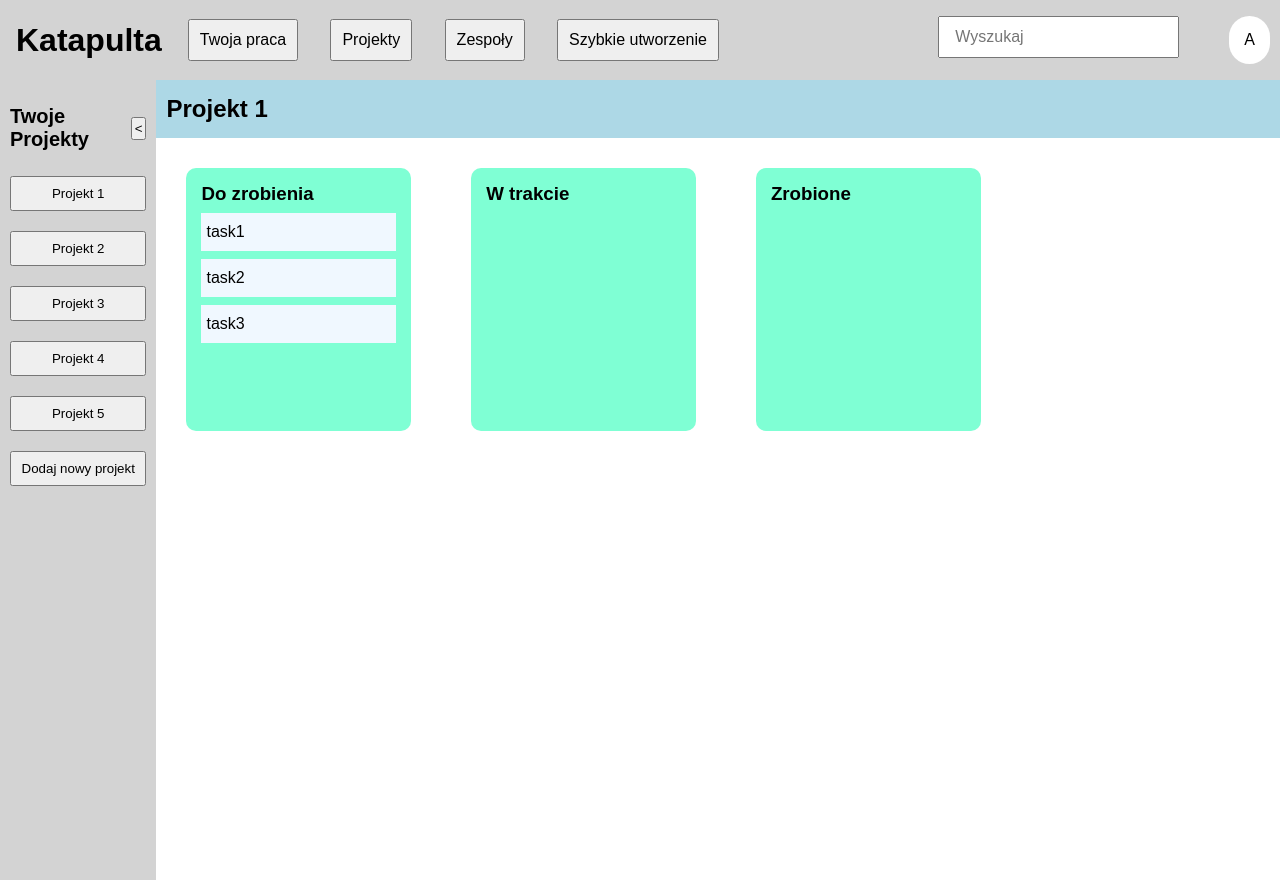
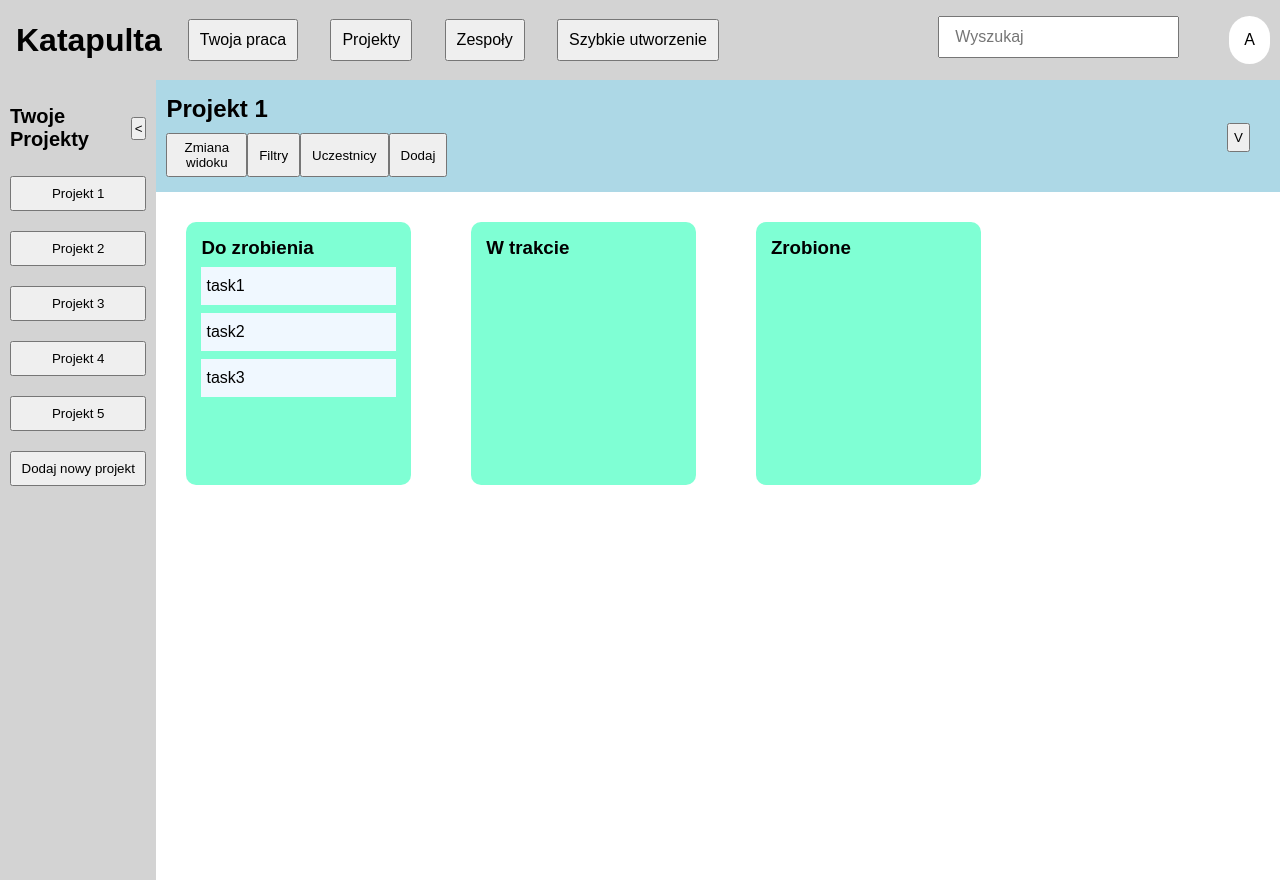
Before and after one commit to dciepko/ProjectManagementApp, a React (Vite) app in the folder project-management-project/frontend/: page / in a window 1280 px wide. Built offline with nearby package versions, Linux system fonts and the light colour scheme.

Commit message:
Adding placeholder buttons to the project header section

```diff
--- a/project-management-project/frontend/src/components/SelectedProject/SelectedProject.jsx
+++ b/project-management-project/frontend/src/components/SelectedProject/SelectedProject.jsx
@@ -6,6 +6,13 @@ export default function SelectedProject({ currentProject }) {
     <div className={classes.container}>
       <header className={classes.header}>
         <h1 className={classes.h1}>{currentProject.title}</h1>
+        <button className={classes.unwrapButton}>V</button>
+        <section className={classes.optionButtonsContainer}>
+          <button className={classes.optionButton}>Zmiana widoku</button>
+          <button className={classes.optionButton}>Filtry</button>
+          <button className={classes.optionButton}>Uczestnicy</button>
+          <button className={classes.optionButton}>Dodaj</button>
+        </section>
       </header>
       <div className={classes.tableContainer}>
         <TimeTable title={"Do zrobienia"} tasks={currentProject.tasks} />
--- a/project-management-project/frontend/src/components/SelectedProject/SelectedProject.module.css
+++ b/project-management-project/frontend/src/components/SelectedProject/SelectedProject.module.css
@@ -13,6 +13,24 @@
   padding-left: 10px;
 }
 
+.unwrapButton {
+  float: right;
+  margin-right: 30px;
+  padding: 5px;
+}
+
+.optionButtonsContainer {
+  margin-left: 10px;
+  margin-top: 10px;
+  width: 25%;
+  display: flex;
+  justify-content: space-between;
+}
+
+.optionButton {
+  padding: 5px 10px;
+}
+
 .tableContainer {
   display: flex;
   flex-direction: row;
```
